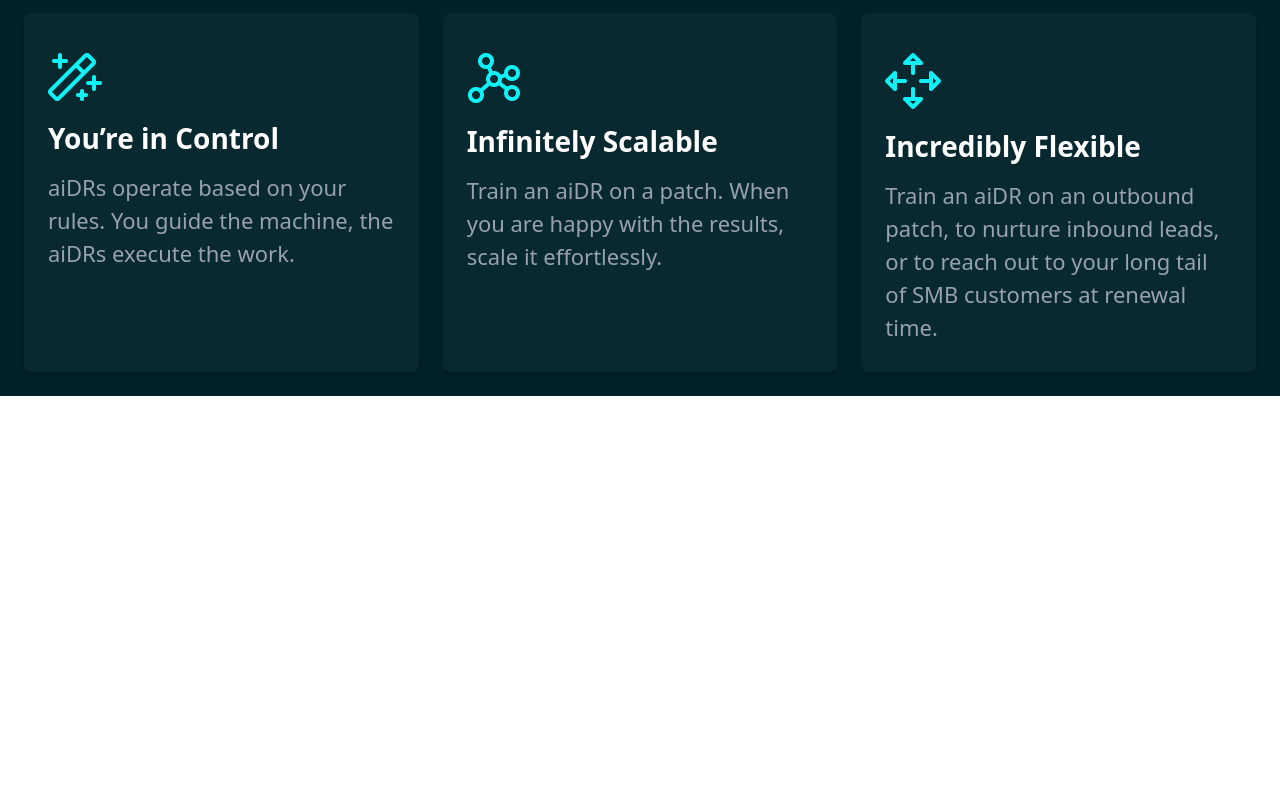
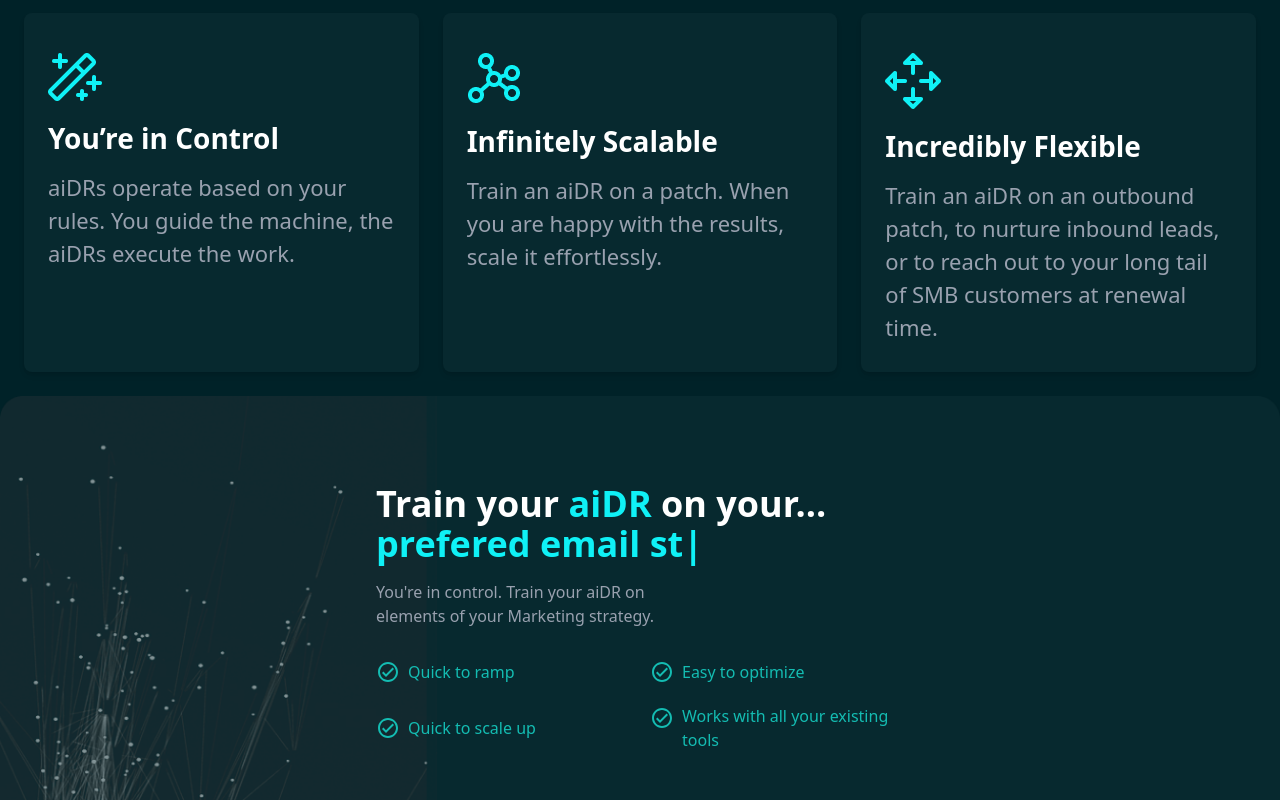
Before and after one commit to junayed-tasnur/WiZiA, a React (Vite) app: page / in a window 1280 px wide. Shown: the part 735-1535 px from the top of the page. Before the commit the page ends 1131 px from the top, so only its background shows below. Built offline with nearby package versions, Linux system fonts and the light colour scheme.

Commit message:
emaillist-sect

```diff
--- a/src/App.jsx
+++ b/src/App.jsx
@@ -2,6 +2,7 @@ import Addsds from "./components/Logos";
 import AILeadsPage from "./components/AILeadsPage";
 import DrawerAppBar from "./components/Navbar";
 import Card from "./components/Card";
+import Train from "./components/Train";
 
 function App() {
   return (
@@ -10,7 +11,8 @@ function App() {
         <DrawerAppBar />
         <AILeadsPage />
         <Addsds />
-        <Card/>
+        <Card />
+        <Train />
       </div>
     </>
   );
--- /dev/null
+++ b/src/components/Train.jsx
@@ -0,0 +1,30 @@
+import CheckCircleOutlineOutlinedIcon from '@mui/icons-material/CheckCircleOutlineOutlined';
+
+export default function EmailTrainingPage() {
+  return (
+    <div className="text-white flex text-start sm:items-center justify-center ">
+      <div
+        className="bg-cover bg-no-repeat w-full"
+        style={{ backgroundImage: `url('/Framebg.png')` }}
+      >
+        <div className="text-start max-w-xl px-6 py-12 mx-auto mt-10">
+          <h1 className="text-4xl font-bold mb-4">
+            Train your <span className="text-tcolr">aiDR</span> on your...
+            <span className="block text-tcolr">prefered email st|</span>
+          </h1>
+          <p className="text-gray-400 mb-8 max-w-xs ">
+            You&apos;re in control. Train your aiDR on elements of your
+            Marketing strategy.
+          </p>
+
+          <div className="grid gap-5 sm:grid-cols-2 mb- text-icon space-x-1">
+            <p className="font-medium flex items-center"><CheckCircleOutlineOutlinedIcon className="mr-2" /> Quick to ramp</p>
+            <p className="font-medium flex items-center"><CheckCircleOutlineOutlinedIcon className="mr-2" /> Easy to optimize</p>
+            <p className="font-medium flex items-center"><CheckCircleOutlineOutlinedIcon className="mr-2" /> Quick to scale up</p>
+            <p className="font-medium flex items-center "><CheckCircleOutlineOutlinedIcon className="mr-2 mb-5" /> Works with all your existing tools</p>
+          </div>
+        </div>
+      </div>
+    </div>
+  );
+}
--- a/src/index.css
+++ b/src/index.css
@@ -5,4 +5,5 @@
 
   --color-bgc: #07292f;
   --color-tcolr: #0ff1f6;
+  --color-icon: #14BCB2
 };
```
Also changed, not shown: public/Framebg.png (added).
